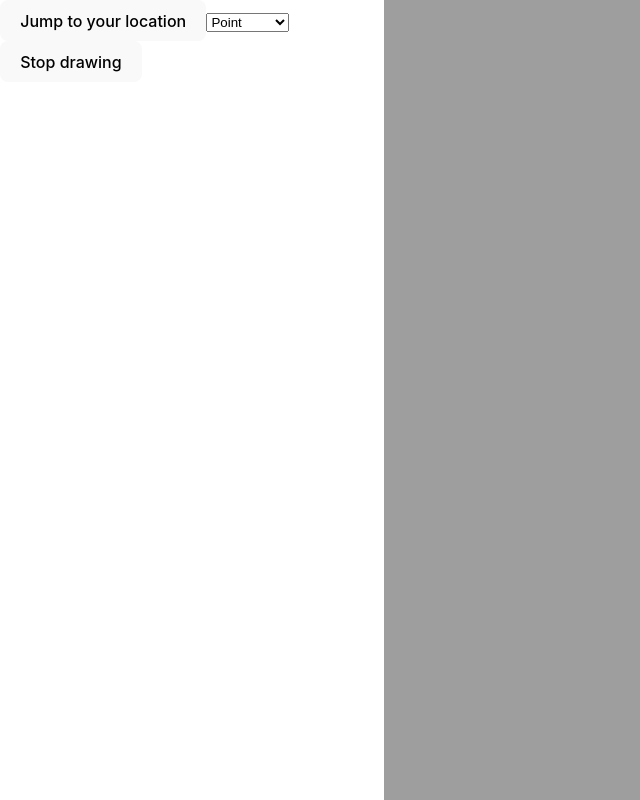
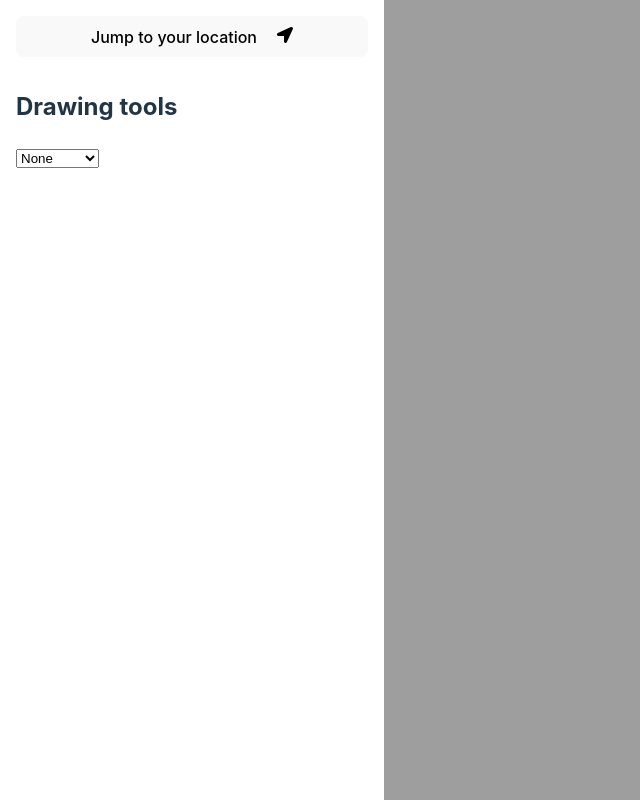
Before and after one commit to Hazz223/geo-tool, a React (Vite) app: page / in a window 1280 px wide. Shown: the whole page, without its empty margins (0-640 px from the left). Built offline with nearby package versions, Linux system fonts and the light colour scheme; what geotiff would draw is missing.

Commit message:
Add dialog

```diff
--- a/package.json
+++ b/package.json
@@ -11,12 +11,13 @@
     "deploy": "npm run build && aws s3 sync build/ s3://geo.harrywinser.com/"
   },
   "dependencies": {
+    "globals": "^15.11.0",
     "ol": "^10.2.1",
     "react": "^18.3.1",
     "react-dom": "^18.3.1",
+    "react-icons": "^5.3.0",
     "vite-plugin-eslint": "^1.8.1",
-    "vite-tsconfig-paths": "^5.0.1",
-    "globals": "^15.11.0"
+    "vite-tsconfig-paths": "^5.0.1"
   },
   "devDependencies": {
     "@eslint/js": "^9.13.0",
--- a/src/components/SideBarComponent.tsx
+++ b/src/components/SideBarComponent.tsx
@@ -1,6 +1,11 @@
-import { useContext } from "react";
+import { Fragment, useContext, useState } from "react";
 import "../App.css";
 import { MapContext } from "../context/MapContext";
+import { FaLocationArrow } from "react-icons/fa";
+import { Feature } from "ol";
+import { Geometry } from "ol/geom";
+
+type DrawingType = "None" | "Point" | "LineString" | "Polygon" | "Circle";
 
 export const SideBarComponent: React.FC = () => {
   const {
@@ -11,18 +16,29 @@ export const SideBarComponent: React.FC = () => {
     getFeatureWkt,
     zoomToLocation,
   } = useContext(MapContext);
+  const [drawType, setDrawType] = useState<DrawingType>("None");
+  const [dialogOpen, setDialogOpen] = useState<boolean>(false);
+  const [selectedFeature, setSelectedFeature] = useState<Feature<Geometry>>();
 
-  const handleSelect = (value: string) => {
+  const handleSelect = (value: DrawingType) => {
+    setDrawType(value);
+    if (value === "None") {
+      handleDrawDisable();
+    } else {
       enableDraw(value);
+    }
   };
 
   const handleDrawDisable = () => {
     disableDraw();
+    setDrawType("None");
   };
 
-  const printWkt = (id: string | number | undefined) => {
-    const wkt = getFeatureWkt(id);
-    alert(wkt);
+  const selectFeature = (feature: Feature<Geometry>) => {
+    // const wkt = getFeatureWkt(feature.getId());
+
+    setDialogOpen(true);
+    setSelectedFeature(feature);
   };
 
   const setViewToCurrentLocation = () => {
@@ -35,29 +51,95 @@ export const SideBarComponent: React.FC = () => {
 
   return (
     <div className="box-30">
-      <button onClick={setViewToCurrentLocation}>Jump to your location</button>
+      <div
+        style={{
+          display: "flex",
+          flexDirection: "column",
+          padding: "16px",
+          gap: "12px",
+        }}
+      >
+        <div
+          style={{
+            display: "flex",
+          }}
+        >
+          <button onClick={setViewToCurrentLocation} style={{ width: "100%" }}>
+            <span style={{ marginRight: "20px" }}>Jump to your location</span>
+            <FaLocationArrow />
+          </button>
+        </div>
+        <div style={{ display: "flex", gap: "12px", flexWrap: "wrap" }}>
+          <div>
+            <h2>Drawing tools</h2>
             <select
               className="form-select"
               id="type"
-        onChange={(e) => handleSelect(e.target.value)}
+              value={drawType}
+              onChange={(e) => handleSelect(e.target.value as DrawingType)}
             >
+              <option value="None">None</option>
               <option value="Point">Point</option>
               <option value="LineString">LineString</option>
               <option value="Polygon">Polygon</option>
               <option value="Circle">Circle</option>
             </select>
-      <button onClick={handleDrawDisable}>Stop drawing</button>
+          </div>
+        </div>
+        <div hidden={drawType === "None"}>
+          <button style={{ width: "100%" }} onClick={handleDrawDisable}>
+            Stop drawing
+          </button>
+        </div>
+        <div style={{ display: "flex", gap: "12px", flexWrap: "wrap" }}>
+          <div style={{ width: "100%" }}>
+            <h2 hidden={features.length === 0}>Features</h2>
+          </div>
+
+          <div>
             {features.map((feature, index) => {
               return (
                 <div key={feature.getId()}>
-            <div>Feature: {index}</div>
+                  <div>
+                    Feature ({index}) {feature.getGeometry()?.getType()}
+                  </div>
+                  <button onClick={() => selectFeature(feature)}>
+                    Information
+                  </button>
                   <button onClick={() => removeFeature(feature.getId())}>
                     Delete
                   </button>
-            <button onClick={() => printWkt(feature.getId())}>WKT</button>
                 </div>
               );
             })}
           </div>
+        </div>
+      </div>
+      <dialog
+        open={dialogOpen}
+        style={{ zIndex: "100", minWidth: "400px", maxWidth: "600px" }}
+        onClose={() => setDialogOpen(false)}
+      >
+        {selectedFeature && (
+          <Fragment>
+            <h3>Feature {selectedFeature.getGeometry()?.getType()}</h3>
+            <div style={{ wordWrap: "break-word" }}>
+              <h5>WKT </h5>
+              <div style={{ overflow: "scroll" }}>
+                <pre>
+                  <code style={{ wordWrap: "break-word" }}>
+                    {getFeatureWkt(selectedFeature.getId())}{" "}
+                  </code>
+                </pre>
+              </div>
+            </div>
+
+            <form method="dialog">
+              <button>OK</button>
+            </form>
+          </Fragment>
+        )}
+      </dialog>
+    </div>
   );
 };
```
Also changed, not shown: 1 other file (tests, documents, lock files or other folders). Lines whose indentation alone changed are shown as unchanged.
